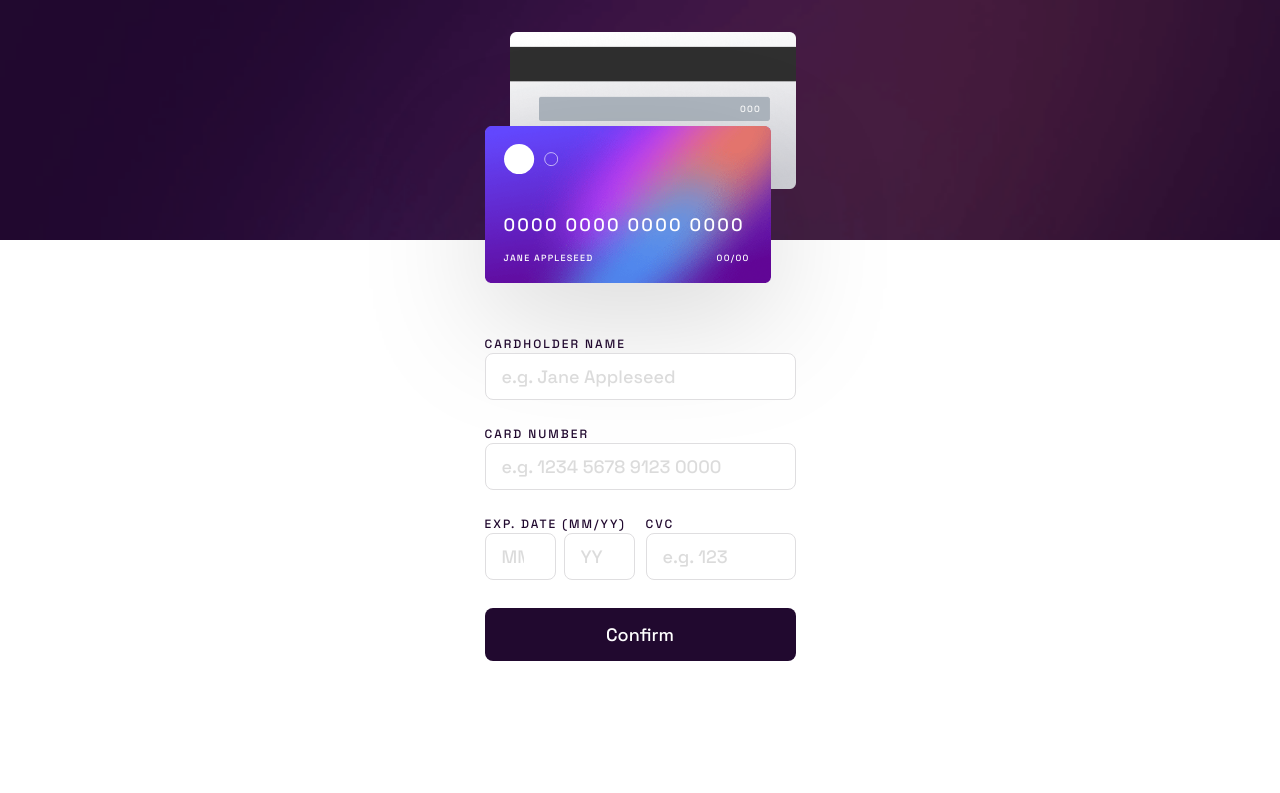
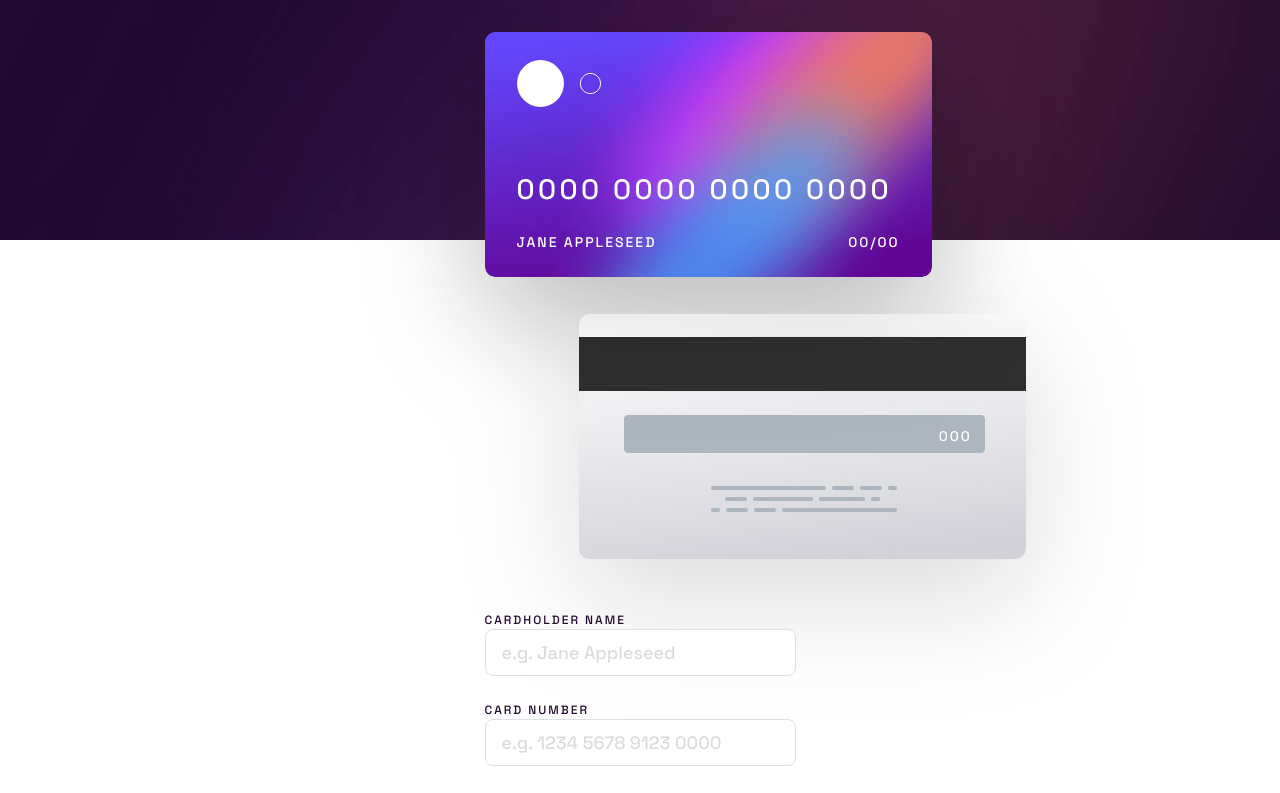
Before and after one commit to HanSeongLee/interactive-card-details-form, a Next.js app: page / in a window 1280 px wide. Shown: the top 793 px of the page. Built offline with nearby package versions, Linux system fonts and the light colour scheme; no server answers.

Commit message:
ADD | InteractiveCard on desktop

```diff
--- a/components/InteractiveCard/style.module.scss
+++ b/components/InteractiveCard/style.module.scss
@@ -1,7 +1,16 @@
+@import "styles/utils";
 
 .interactiveCard {
   position: relative;
   height: 251px;
+
+  @include media(">desktop") {
+    min-width: 541px;
+    height: initial;
+    display: flex;
+    flex-direction: column-reverse;
+    filter: drop-shadow(0px 39px 60px rgba(0, 0, 0, 0.142));
+  }
 
   .image {
     width: 100%;
@@ -14,12 +23,25 @@
     color: #FFFFFF;
     font-weight: 500;
     text-transform: uppercase;
+
+    @include media(">desktop") {
+      width: 447px;
+      height: 245px;
+      border-radius: 10px;
+      overflow: hidden;
+    }
   }
 
   .cardBack {
     position: absolute;
     top: 0;
     right: 0;
+
+    @include media(">desktop") {
+      position: relative;
+      padding-top: 37px;
+      padding-left: 94px;
+    }
 
     .signatureBox {
       position: absolute;
@@ -29,6 +51,12 @@
       line-height: 11px;
       text-align: right;
       letter-spacing: 1.28571px;
+
+      @include media(">desktop") {
+        font-size: 14px;
+        line-height: 18px;
+        letter-spacing: 2px;
+      }
     }
   }
 
@@ -37,6 +65,11 @@
     top: 94.4px;
     left: 0;
     filter: drop-shadow(0px 39px 60px rgba(0, 0, 0, 0.143));
+
+    @include media(">desktop") {
+      position: relative;
+      top: 0;
+    }
 
     .overlay {
       position: absolute;
@@ -49,14 +82,30 @@
       justify-content: space-between;
       padding: 17.6px 20.89px 19.6px 19px;
 
+      @include media(">desktop") {
+        padding: 28px 31.86px 26.5px 32px;
+      }
+
       .logo {
         width: 54px;
+
+        @include media(">desktop") {
+          width: 84px;
+          height: 47px;
+        }
       }
 
       .cardNumber {
         line-height: 23px;
         letter-spacing: 2.2px;
         margin-bottom: 17px;
+
+        @include media(">desktop") {
+          font-size: 28px;
+          line-height: 36px;
+          letter-spacing: 3.42222px;
+          margin-bottom: 25.5px;
+        }
       }
 
       .bottom {
@@ -66,13 +115,26 @@
         .cardholderName {
           font-size: 9px;
           line-height: 11px;
-          letter-spacing: 1.28571px;
+          letter-spacing: 1.29px;
+
+          @include media(">desktop") {
+            font-size: 14px;
+            line-height: 18px;
+            letter-spacing: 2px;
+          }
         }
 
         .expireDate {
           font-size: 9px;
           line-height: 11px;
-          letter-spacing: 1.28571px;
+          letter-spacing: 1.29px;
+          text-align: right;
+
+          @include media(">desktop") {
+            font-size: 14px;
+            line-height: 18px;
+            letter-spacing: 2px;
+          }
         }
       }
     }
```
